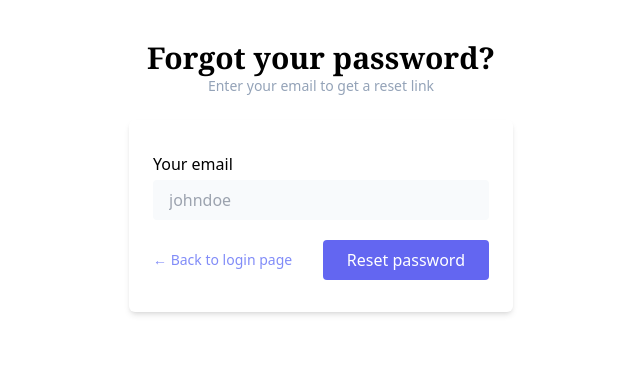
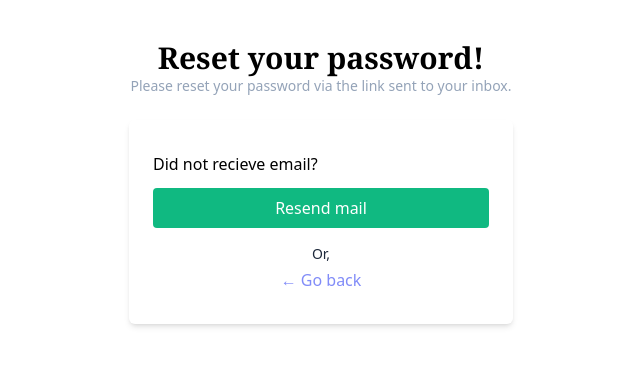
Before and after one commit to devrayat000/talkative, a SvelteKit app: page /forgot-password in a window 1280 px wide. Shown: the top 366 px of the page, without its empty margins (319-959 px from the left). Built offline with nearby package versions, Linux system fonts and the light colour scheme; what pocketbase would draw is missing.

Commit message:
update page/forgot-password - add secondary state page

```diff
--- a/src/routes/(auth)/forgot-password/+page.server.ts
+++ b/src/routes/(auth)/forgot-password/+page.server.ts
@@ -18,6 +18,6 @@ export const actions: Actions = {
 			.collection('users')
 			.requestPasswordReset(parsed.data.email);
 
-		return { success };
+		return { success, email: parsed.data.email };
 	}
 };
--- a/src/routes/(auth)/forgot-password/+page.svelte
+++ b/src/routes/(auth)/forgot-password/+page.svelte
@@ -1,21 +1,23 @@
 <script lang="ts">
-	import { showNotification } from '$lib/components/notification/store';
+	import { fade } from 'svelte/transition';
 	import type { ActionData } from './$types';
 
 	export let form: ActionData;
 
-	$: {
-		if (form?.success) {
-			showNotification({
-				title: 'Password reset link sent.',
-				message: 'A password reset link has been sent to your email.'
-			});
-		}
+	$: initial = !!form?.success;
+
+	function goBack() {
+		initial = !initial;
 	}
 </script>
 
 <main>
-	<div class="max-w-sm mx-auto my-10">
+	{#if initial}
+		<div
+			in:fade={{ delay: 250 }}
+			out:fade={{ duration: 250 }}
+			class="max-w-sm mx-auto my-10"
+		>
 			<h3 class="text-center font-extrabold font-serif text-3xl">
 				Forgot your password?
 			</h3>
@@ -58,4 +60,46 @@
 				</section>
 			</form>
 		</div>
+	{:else}
+		<div
+			class="max-w-sm mx-auto my-10"
+			in:fade={{ delay: 250 }}
+			out:fade={{ duration: 250 }}
+		>
+			<h3 class="text-center font-extrabold font-serif text-3xl">
+				Reset your password!
+			</h3>
+			<p class="text-center text-slate-400 text-sm">
+				Please reset your password via the link sent to your inbox.
+			</p>
+
+			<form
+				method="POST"
+				class="rounded-md shadow-md px-6 py-8 mt-6"
+				action="?/verify"
+			>
+				<input type="hidden" name="email" value={form?.email} />
+				<section>
+					<label for="email" class="block">Did not recieve email?</label>
+					<button
+						class="w-full mt-3 bg-emerald-500 hover:bg-emerald-400 transition-colors rounded px-8 py-2 text-white font-medium"
+						type="submit"
+					>
+						Resend mail
+					</button>
+				</section>
+
+				<section class="mt-4 flex flex-col items-center">
+					<span class="block text-sm text-slate-800">Or,</span>
+					<button
+						type="button"
+						class="block mt-1 appearance-none text-indigo-400 group"
+						on:click={goBack}
+					>
+						&larr; <span class="group-hover:underline">Go back</span>
+					</button>
+				</section>
+			</form>
+		</div>
+	{/if}
 </main>
```
Lines whose indentation alone changed are shown as unchanged.
